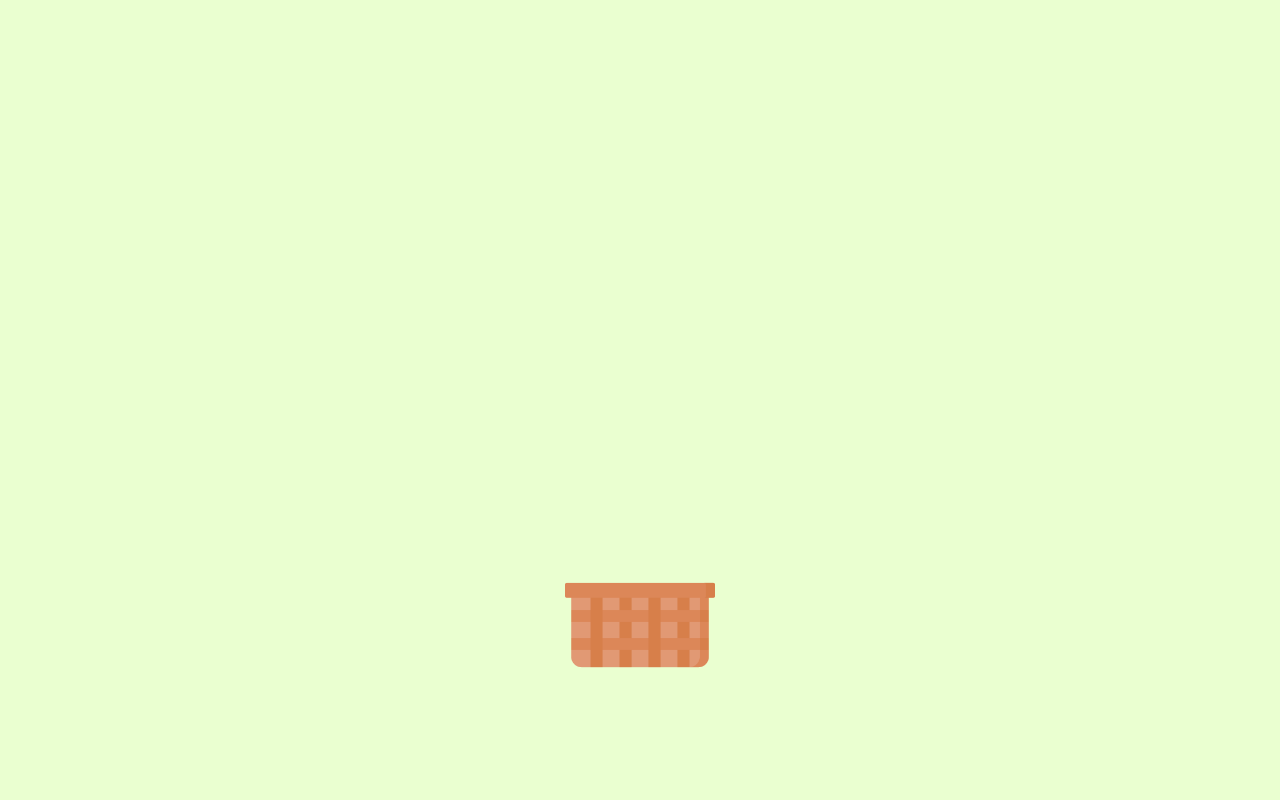
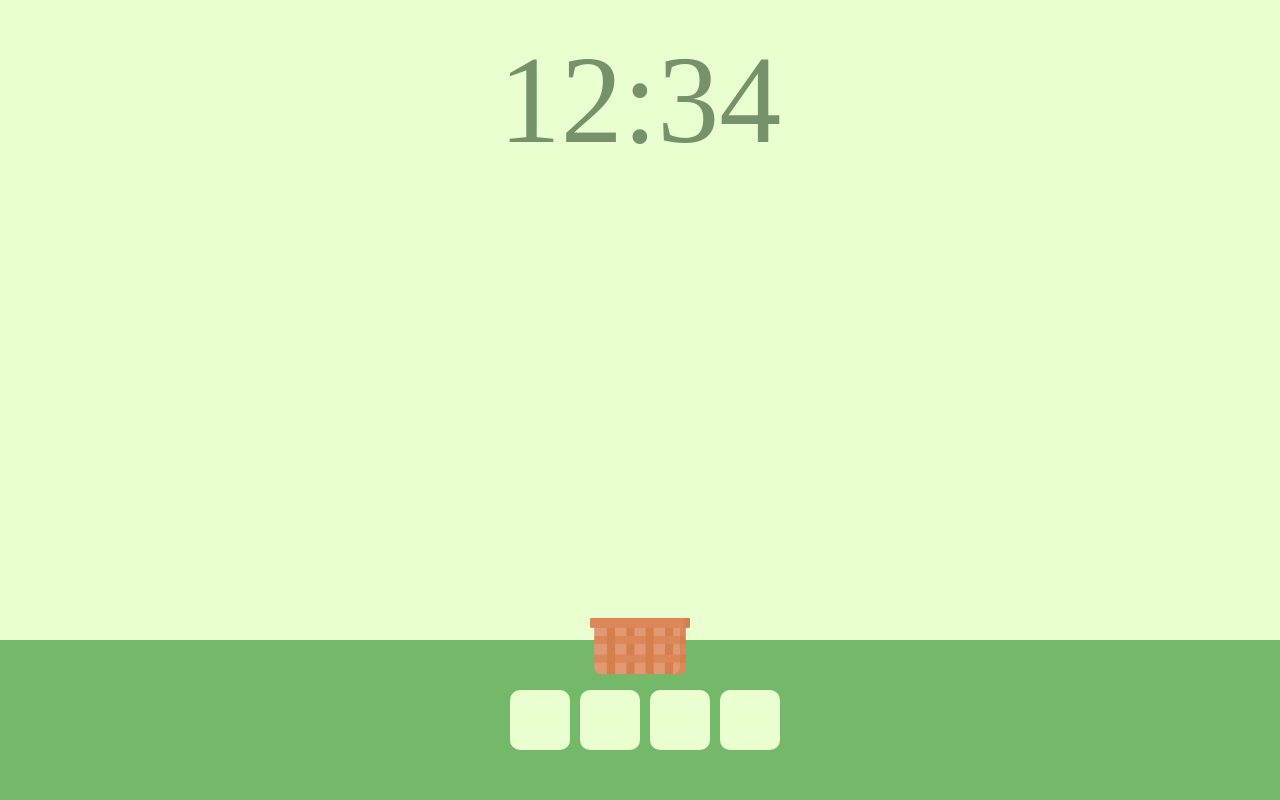
Before and after one commit to selcukemiravci/Gyroscope-Number-Catcher, a plain HTML site: page index.html in a window 1280 px wide. Drawn offline with Linux system fonts and the light colour scheme.

Commit message:
HTML + CSS Styling
Added Clock
Added grass (bottomContainer)
Added Password boxes

```diff
--- a/index.html
+++ b/index.html
@@ -11,29 +11,70 @@
             display: flex;
             justify-content: center; /* Center horizontally */
             align-items: center; /* Center vertically */
-            height: 100vh; /* Ensure full viewport height */
             background-color: #EAFFD0;
         }
-        #container {
-            position: relative;
+        #topContainer{
+            height: 80vh; /* Ensure full viewport height */
             width: 100%;
-            height: 100vh;
-
-
+            justify-content: center; /* Center horizontally */
+            align-items: center; /* Center vertically */
         }
         #basket {
             position: absolute;
-            width: 50px;
-            height: 50px;
+            width: 100px;
+            height: 100px;
             /* background-color: #3498db; */
-            bottom: 100px;
+            bottom: 13vh;
+            z-index: 1;
+            left: 50%;
+            margin-left: -50px; /* Half of the width to center horizontally */
+        }
+        #bottomContainer{
+            position: absolute;
+            background-color: rgba(0, 115.81, 4.63, 0.5);
+            height: 20vh;
+            width: 100%;
+            bottom: 0;
+        }
+        #clock{
+            margin-top: 30px;
+            text-align: center;
+            color: rgba(1.70, 37.19, 3.12, 0.5);
+            font-size: 124px;
+            font-family: Inika;
+            font-weight: 400;
+            word-wrap: break-word;
+        }
+        #passwordContainer{
+            margin-top: 50px;
+            display: flex; /* Add flex display to make the boxes align horizontally */
+            justify-content: center; /* Center the boxes horizontally within the container */
+
+        }
+        #passwordBox{
+            width: 60px;
+            height: 60px;
+            background: #EAFFD0;
+            border-radius: 10px;
+            bottom: 0;
+            margin-left: 10px;
         }
     </style>
 </head>
 <body>
-    <img id = "basket" style="width: 150px; height: 150px" src="./resources/images/basket.png" />
-    <div id="container">
+    <div id = "topContainer">
+        <div id = "clock"> 12:34 </div>
+        <img id = "basket" src="./resources/images/basket.png" />
     </div>
+    <div id = "bottomContainer">
+        <div id = "passwordContainer">
+            <div id = "passwordBox"></div>
+            <div id = "passwordBox"></div>
+            <div id = "passwordBox"></div>
+            <div id = "passwordBox"></div>
+        </div>
+    </div>
+
     <script src="./resources/js/script.js"></script>
 </body>
 </html>
```
Also changed, not shown: test.html (deleted, +0 -51 lines).
